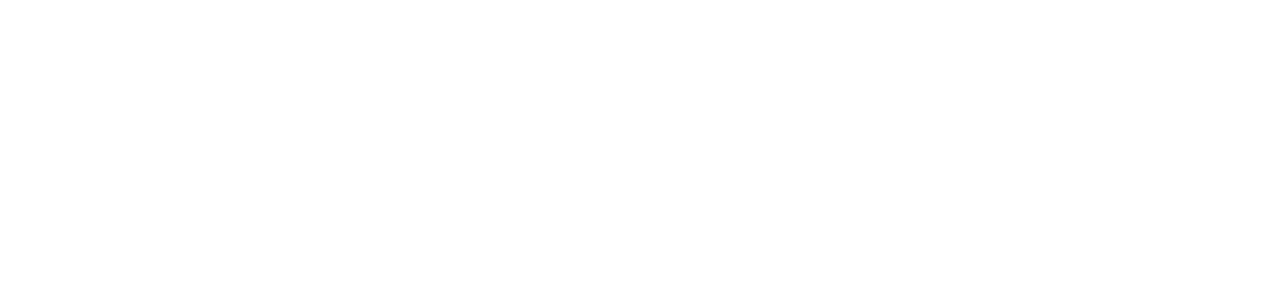
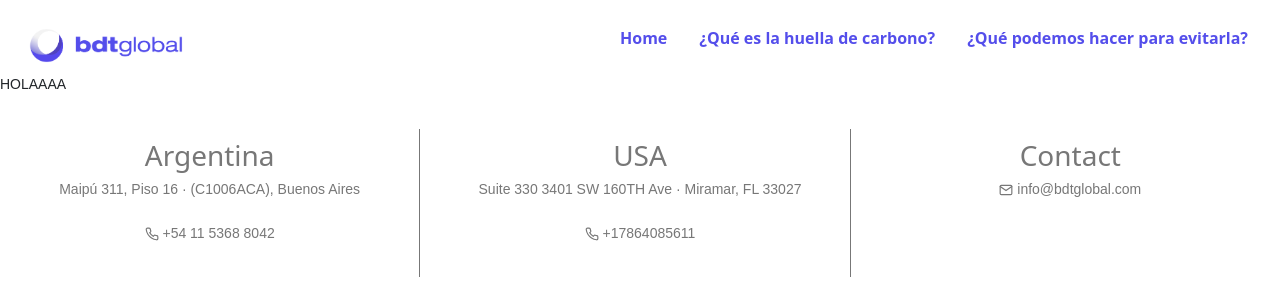
Before and after one commit to maguisaid/frontPrf, a React (Create React App) app: page /informacion in a window 1280 px wide. Before the commit this address had no page. Shown: the top 300 px of the page. Built offline with nearby package versions, Linux system fonts and the light colour scheme.

Commit message:
Linkee pagina de informacion al boton de individuo

```diff
--- a/src/components/cloud/Cloud.js
+++ b/src/components/cloud/Cloud.js
@@ -19,7 +19,7 @@
           </div>
           <div>
           <button>
-                <Link to="/Informacion">INDIVIDUO</Link>
+                <Link to="/informacion">INDIVIDUO</Link>
           </button>
           <button><Link to= ''>EMPRESA</Link></button>
           </div>
--- a/src/index.tsx
+++ b/src/index.tsx
@@ -9,6 +9,7 @@
 
 import AboutPage from './routes/AboutPage'
 import CloudPage from './routes/CloudPage'
+import InformacionPage from './routes/InformacionPage'
 import FormCreatorPage from './routes/FormCreatorPage';
 import NewFormPage from './routes/NewFormPage';
 
@@ -21,6 +22,7 @@
       <Route path='/' element={<App />} />
       <Route path='/about' element={<AboutPage />} />
       <Route path='/cloud' element={<CloudPage />} />
+      <Route path='/informacion' element={<InformacionPage />} />
       <Route path='/formCreator' element={<FormCreatorPage />} />
       <Route path='/newForm' element={<NewFormPage />} />
     </Routes>
--- /dev/null
+++ b/src/routes/InformacionPage.js
@@ -0,0 +1,17 @@
+import React from 'react'
+
+import Navbar from '../components/navbar/Navbar'
+import Footer from '../components/footer/Footer'
+import Informacion from '../components/Informacion/Informacion'
+
+const CloudPage = () => {
+    return (
+        <>
+           <Navbar />
+           <Informacion />
+           <Footer />
+        </>
+    )
+}
+
+export default CloudPage
```
